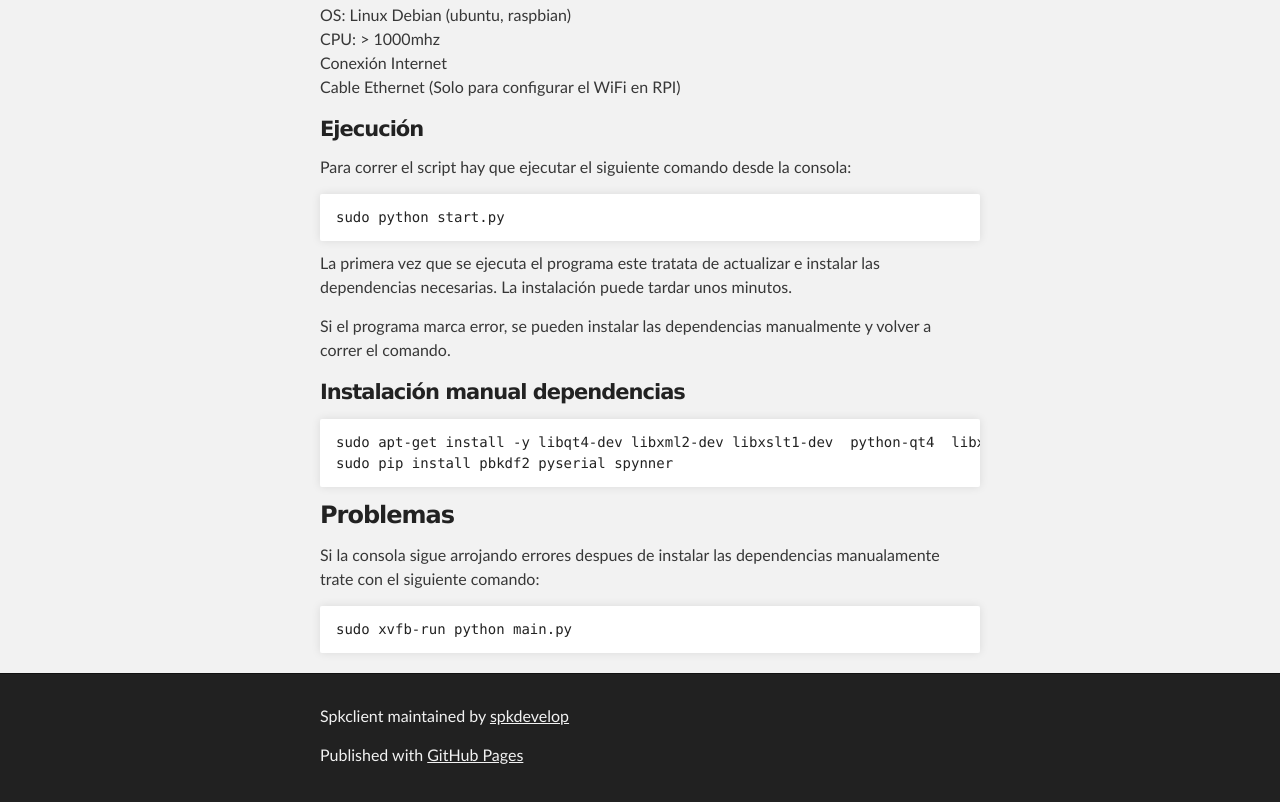
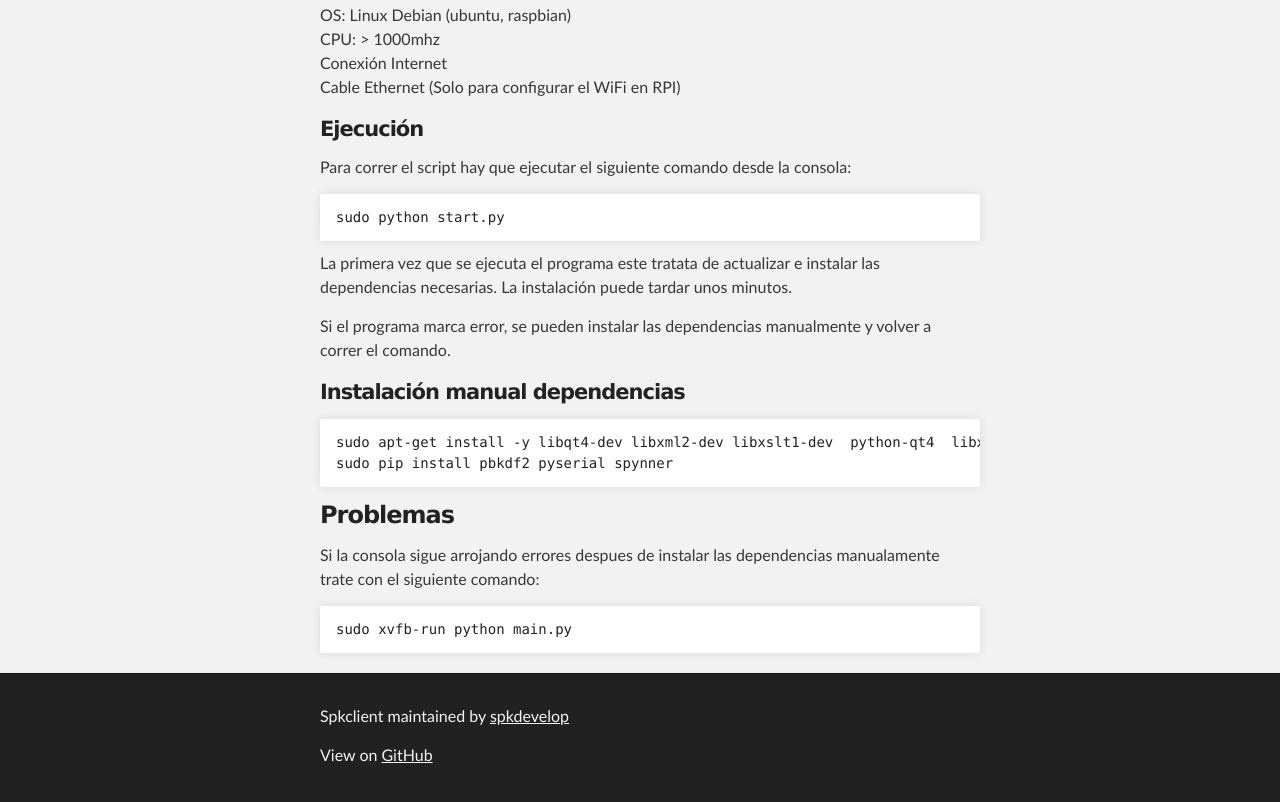
Before and after one commit to spkdevelop/SPKClient, a plain HTML site: page index.html in a window 1280 px wide. Shown: the part 854-1656 px from the top of the page. Drawn offline with Linux system fonts and the light colour scheme.

Commit message:
Update index.html

```diff
--- a/index.html
+++ b/index.html
@@ -94,7 +94,7 @@ sudo pip install pbkdf2 pyserial spynner
     <div id="footer_wrap" class="outer">
       <footer class="inner">
         <p class="copyright">Spkclient maintained by <a href="https://github.com/spkdevelop">spkdevelop</a></p>
-        <p>Published with <a href="https://pages.github.com">GitHub Pages</a></p>
+        <p>View on <a href="https://github.com/spkdevelop/SPKCAM">GitHub</a></p>
       </footer>
     </div>
 
```
